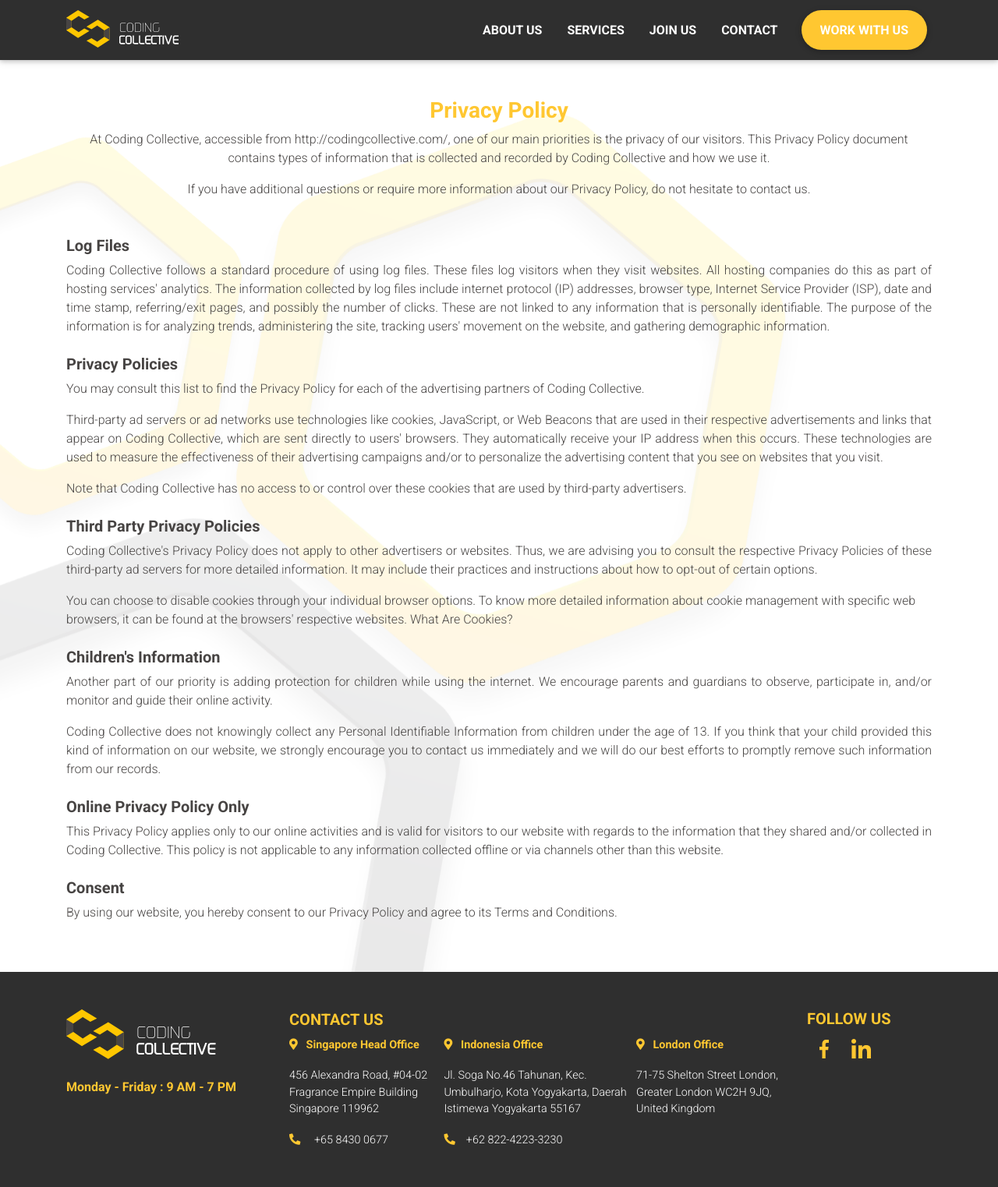
After one commit to MasDeny/CO2-Web, a PHP site: template src/Views/howto/privacy-policy.php in a window 1280 px wide. The commit adds this page. Shown: the whole page at 78% size. Run offline with PHP 8.4, Linux system fonts and the light colour scheme; the template is opened without the code that fills it, so the values that code supplies are empty; some libraries are stand-ins or nearby versions.

Commit message:
update #5

```diff
--- /dev/null
+++ b/src/Views/howto/privacy-policy.php
@@ -0,0 +1,72 @@
+<?php
+    require_once APP_ROOT . '/src/Views/layouts/meta.php';
+    require_once APP_ROOT . '/src/Views/layouts/header.php';
+?>
+<div class="privacy-policy">
+    <div class="container">
+        <div class="text-center">
+            <h3 class="font-weight-bold text-yellow  mt-5">Privacy Policy</h3>
+            <p class="text-black mb-3">At Coding Collective, accessible from http://codingcollective.com/, one of our
+                main priorities is the privacy of our visitors. This Privacy Policy document contains types of
+                information that is collected and recorded by Coding Collective and how we use it.</p>
+            <p class="text-black mb-5">If you have additional questions or require more information about our Privacy
+                Policy, do not hesitate to contact us.</p>
+
+        </div>
+        <div class="pb-5">
+            <h5 class="font-weight-bold text-black">Log Files</h5>
+            <p class="text-black mb-4 text-justify">Coding Collective follows a standard procedure of using log files.
+                These files log visitors when they visit websites. All hosting companies do this as part of hosting
+                services' analytics. The information collected by log files include internet protocol (IP) addresses,
+                browser type, Internet Service Provider (ISP), date and time stamp, referring/exit pages, and possibly
+                the number of clicks. These are not linked to any information that is personally identifiable. The
+                purpose of the information is for analyzing trends, administering the site, tracking users' movement on
+                the website, and gathering demographic information. </p>
+
+            <h5 class="font-weight-bold text-black">Privacy Policies</h5>
+            <p class="text-black mb-3 text-justify">You may consult this list to find the Privacy Policy for each of the
+                advertising partners of Coding Collective. </p>
+            <p class="text-black mb-3 text-justify">Third-party ad servers or ad networks use technologies like cookies,
+                JavaScript, or Web Beacons that are used in their respective advertisements and links that appear on
+                Coding Collective, which are sent directly to users' browsers. They automatically receive your IP
+                address when this occurs. These technologies are used to measure the effectiveness of their advertising
+                campaigns and/or to personalize the advertising content that you see on websites that you visit. </p>
+            <p class="text-black mb-4">Note that Coding Collective has no access to or control over these cookies that
+                are used by third-party advertisers. </p>
+
+            <h5 class="font-weight-bold text-black">Third Party Privacy Policies</h5>
+            <p class="text-black mb-3 text-justify">Coding Collective's Privacy Policy does not apply to other
+                advertisers or websites. Thus, we are advising you to consult the respective Privacy Policies of these
+                third-party ad servers for more detailed information. It may include their practices and instructions
+                about how to opt-out of certain options.</p>
+
+
+            <p class="text-black mb-4">You can choose to disable cookies through your individual browser options. To
+                know more detailed information about cookie management with specific web browsers, it can be found at
+                the browsers' respective websites. What Are Cookies?</p>
+
+            <h5 class="font-weight-bold text-black">Children's Information</h5>
+            <p class="text-black mb-3 text-justify">Another part of our priority is adding protection for children while
+                using the internet. We encourage parents and guardians to observe, participate in, and/or monitor and
+                guide their online activity.</p>
+            <p class="text-black mb-4 text-justify">Coding Collective does not knowingly collect any Personal
+                Identifiable Information from children under the age of 13. If you think that your child provided this
+                kind of information on our website, we strongly encourage you to contact us immediately and we will do
+                our best efforts to promptly remove such information from our records.</p>
+
+            <h5 class="font-weight-bold text-black">Online Privacy Policy Only</h5>
+            <p class="text-black mb-4 text-justify">This Privacy Policy applies only to our online activities and is
+                valid for visitors to our website with regards to the information that they shared and/or collected in
+                Coding Collective. This policy is not applicable to any information collected offline or via channels
+                other than this website.</p>
+
+            <h5 class="font-weight-bold text-black">Consent</h5>
+            <p class="text-black text-justify">By using our website, you hereby consent to our Privacy Policy and agree
+                to its Terms and Conditions.</p>
+        </div>
+    </div>
+</div>
+<?php
+    require_once APP_ROOT . '/src/Views/layouts/footer.php';
+    require_once APP_ROOT . '/src/Views/layouts/script.php';
+?>
--- a/src/Views/layouts/banner.php
+++ b/src/Views/layouts/banner.php
@@ -1,6 +1,6 @@
  <!--Carousel Wrapper-->
     <!-- desktop -->
-    <div id="carousel" class="carousel slide carousel-fade container-fluid" data-ride="carousel">
+    <div id="carousel" class="carousel slide carousel-fade container-fluid p-0" data-ride="carousel">
         <!--Indicators-->
         <ol class="carousel-indicators">
             <li data-target="#carousel" data-slide-to="0" class="active"></li>
--- a/src/Views/layouts/meta.php
+++ b/src/Views/layouts/meta.php
@@ -5,7 +5,7 @@
     <meta charset="UTF-8">
     <meta name="viewport" content="width=device-width, initial-scale=1, shrink-to-fit=no">
     <meta http-equiv="x-ua-compatible" content="ie=edge">
-    <title>Coding Collective</title>
+    <title><?php echo $title ?> - Coding Collective</title>
     <!-- MDB icon -->
     <link rel="icon" href="../assets/img/co2-favicon.png" type="image/x-icon">
     <!-- Font Awesome -->
--- a/src/routes.php
+++ b/src/routes.php
@@ -12,6 +12,10 @@ Router::get('contact-us', 'Controllers\HomeController@contactUs');
 Router::get('join-us', 'Controllers\HomeController@joinUs');
 Router::get('service', 'Controllers\HomeController@services');
 Router::get('thanks', 'Controllers\HomeController@thanks');
+Router::get('privacy-policy', 'Controllers\HomeController@privacyAndPolicy');
+Router::get('how-it-outsourcing-works', 'Controllers\HomeController@itOutsourcingWorks');
+Router::get('how-software-development-works', 'Controllers\HomeController@softwareDevelopmentWorks');
+
 
 
 
```
Also changed, not shown: src/Controllers/HomeController.php (+45 -6 lines), src/Views/carrer/privacy-policy.php (deleted, +0 -38 lines), src/Views/howto/how-it-outsourcing-works.php (renamed from src/Views/carrer/how-it-outsourcing-works.php, +8 -0 lines), src/Views/howto/how-software-development-works.php (renamed from src/Views/carrer/how-software-development-works.php, +8 -1 lines), src/Views/service/more-service.php (+5 -3 lines).
